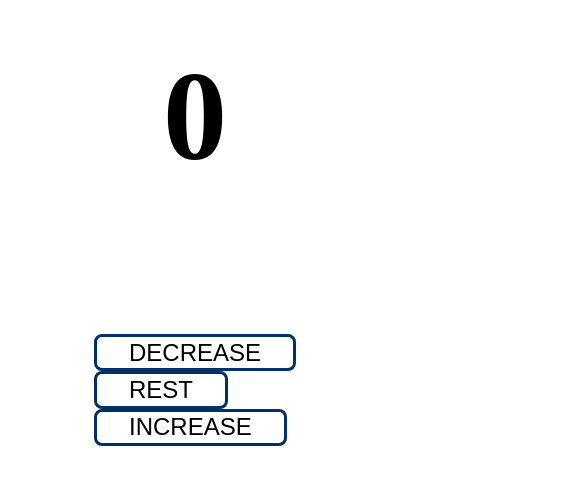
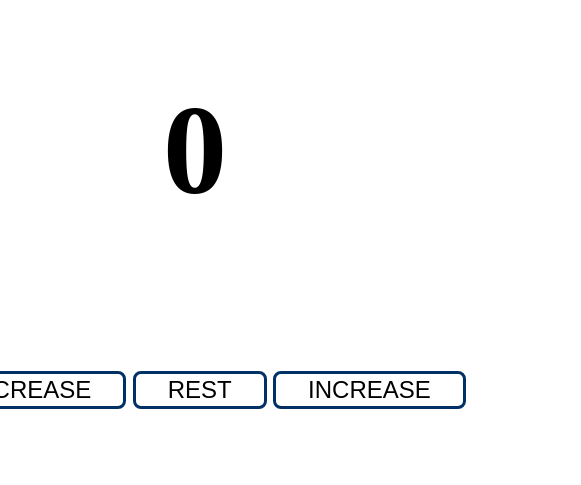
Before and after one commit to chhotuMarandi/Counter, a plain HTML site: page index.html in a window 390 px wide. Shown: the part 239-724 px from the top of the page, 581 px wide, since content can reach past the window. Drawn offline with Linux system fonts and the light colour scheme.

Commit message:
making responsive

```diff
--- a/style.css
+++ b/style.css
@@ -49,8 +49,29 @@ button {
     background-color: transparent;
 }
 
+
 .buttons {
     margin: 2rem;
     padding: 5rem;
 
 }
+
+
+@media screen and (min-width: 360px) {
+    .container {
+        align-items: center;
+
+    }
+
+    .buttons {
+        min-width: 30px;
+        display: flex;
+        justify-content: center;
+        align-items: center;
+    }
+
+    button {
+        margin: 0.2rem;
+
+    }
+}
```
